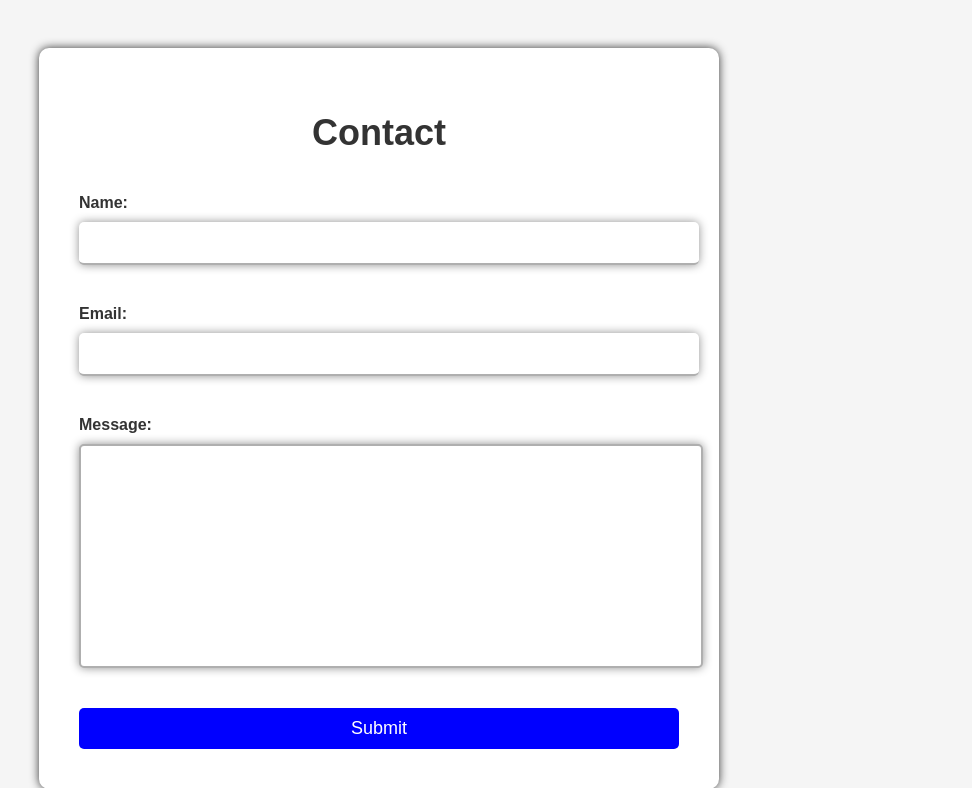
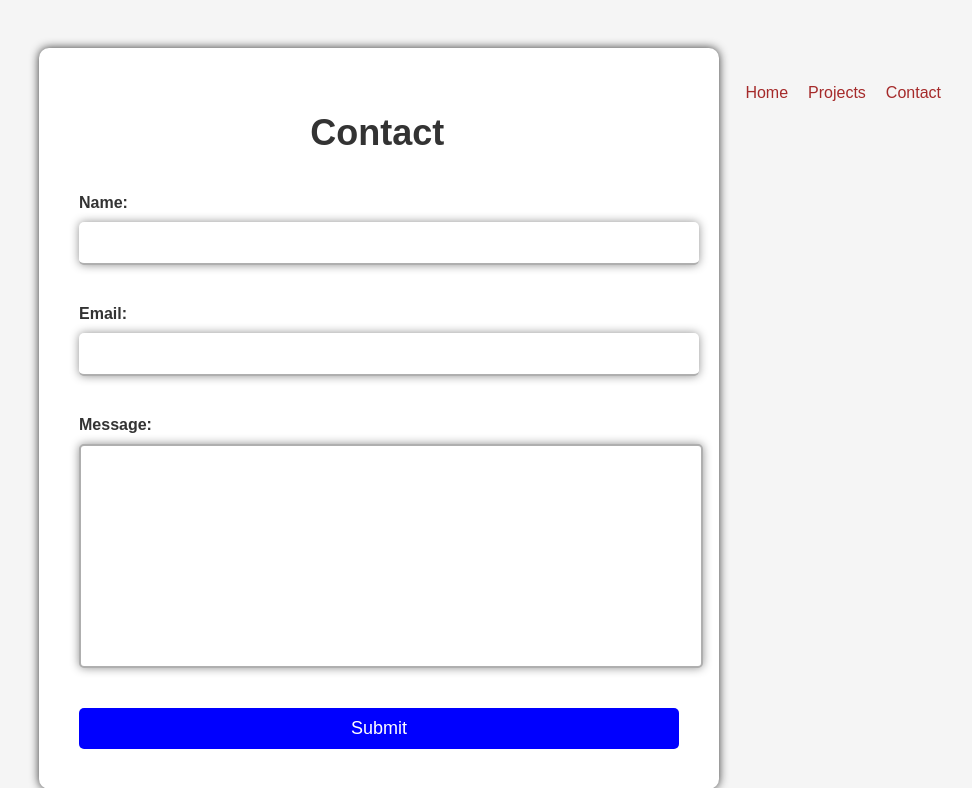
Before and after one commit to Inefy/zac-website, a Flask app: page /contact in a window 1280 px wide. Shown: the top 788 px of the page, without its empty margins (261-1233 px from the left). Run offline with Flask 2, Linux system fonts and the light colour scheme.

Commit message:
got the nav working agagain and added it to all pages

```diff
--- a/static/contact.css
+++ b/static/contact.css
@@ -2,6 +2,25 @@ body {
   font-family: Arial, sans-serif;
   padding: 40px;
   background-color: #f5f5f5;
+}
+header nav {
+  display: flex;
+  align-self: center;
+  float: right;
+  justify-content: space-between;
+  padding: 20px;
+}
+
+header nav ul {
+  list-style: none;
+  display: flex;
+  align-self: center;
+}
+
+header nav ul li a {
+  text-decoration: none;
+  color: brown;
+  padding: 0 10px;
 }
 
 h1 {
--- a/static/main.css
+++ b/static/main.css
@@ -6,6 +6,7 @@ body {
 
 header nav {
     display: flex;
+    float:right;
     align-self: center;
     justify-content: space-between;
     padding: 20px;
@@ -19,6 +20,7 @@ header nav ul {
 
 header nav ul li a {
     text-decoration: none;
+
     color: brown;
     padding: 0 10px;
 }
--- a/templates/contact.html
+++ b/templates/contact.html
@@ -1,9 +1,18 @@
 <!DOCTYPE html>
 <html>
   <head>
-    <link rel="stylesheet" type ="text/css" href="{{ url_for('static', filename='contact.css') }}">
   </head>
+  <link rel="stylesheet" type ="text/css" href="{{ url_for('static', filename='contact.css') }}">
   <body>
+    <header>
+      <nav>
+        <ul>
+          <li><a href="/">Home</a></li>
+          <li><a href="projects">Projects</a></li>
+          <li><a href="contact">Contact</a></li>
+         </ul>
+  </nav>
+  </header>
     <div class="container">
       <h1>Contact</h1>
       <form>
--- a/templates/main.html
+++ b/templates/main.html
@@ -10,9 +10,9 @@
   <header>
     <nav>
       <ul>
-        <li><a href=" #home">Home</a></li>
-        <li><a href="#projects">Projects</a></li>
-        <li><a href="#contact">Contact</a></li>
+        <li><a href="/">Home</a></li>
+        <li><a href="projects">Projects</a></li>
+        <li><a href="contact">Contact</a></li>
        </ul>
 </nav>
 </header>
--- a/templates/projects.html
+++ b/templates/projects.html
@@ -1,7 +1,7 @@
 <!DOCTYPE html>
 <html>
   <head>
-    <link rel="stylesheet" type="text/css" href="projects.css">
+    <link rel="stylesheet" type ="text/css" href="{{ url_for('static', filename='projects.css') }}">
     <title>Projects</title>
   </head>
   <body>
```
Also changed, not shown: static/projects.css (renamed from templates/projects.css).
